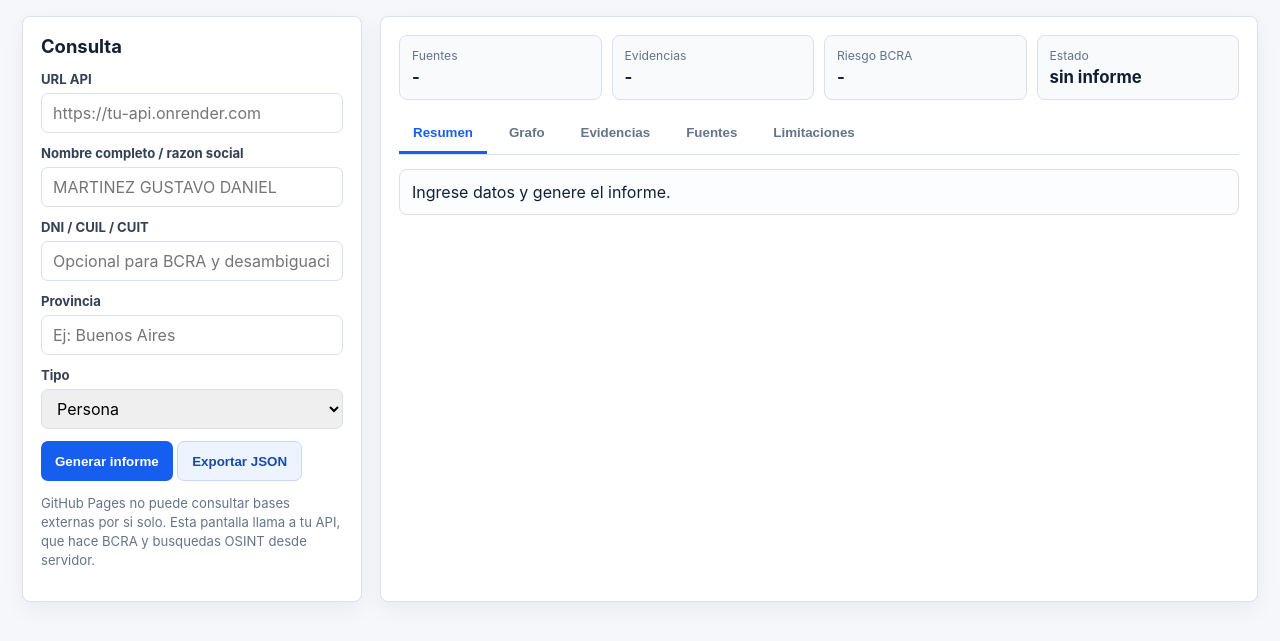
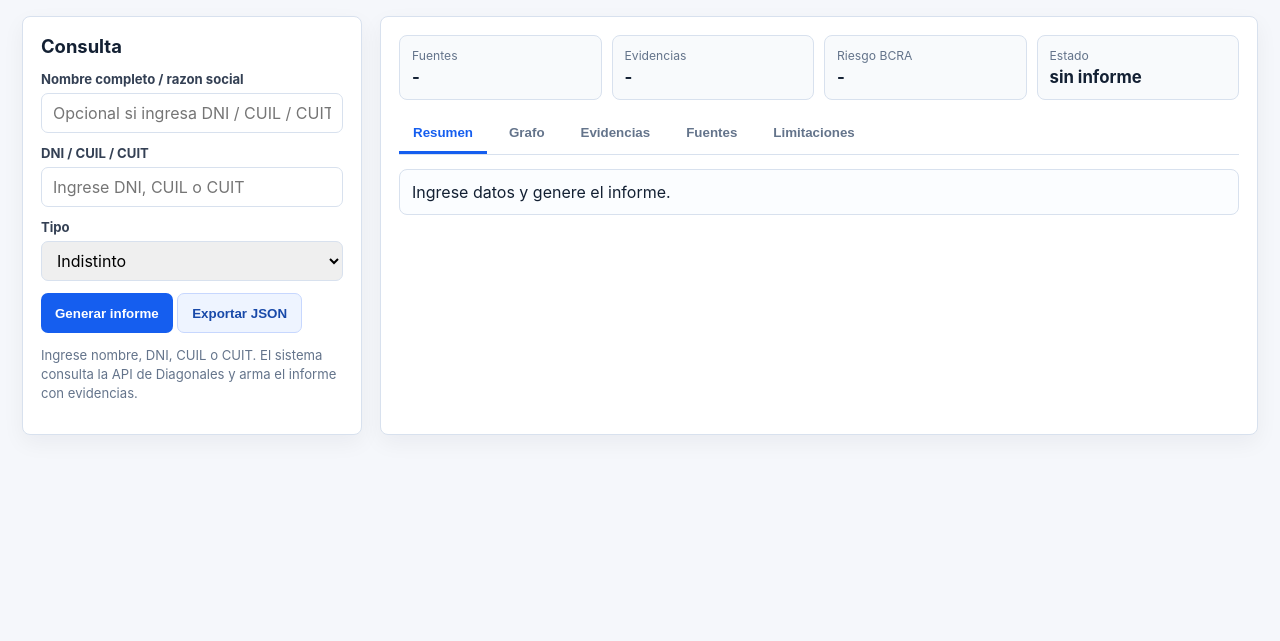
Before and after one commit to consultoradiagonales/diagonales-intelligence, a Python web app: template frontend/templates/buscador-osint.html in a window 1280 px wide. Shown: the part 97-738 px from the top of the page. Run offline with Jinja, Linux system fonts and the light colour scheme; the template is opened without the code that fills it, so the values that code supplies are empty.

Commit message:
ux: simplify OSINT query form

```diff
--- a/frontend/templates/buscador-osint.html
+++ b/frontend/templates/buscador-osint.html
@@ -53,23 +53,22 @@ a { color:var(--blue); }
   <div class="grid">
     <aside class="panel">
       <h2>Consulta</h2>
-      <label>URL API</label>
-      <input id="apiBase" placeholder="https://tu-api.onrender.com">
       <label>Nombre completo / razon social</label>
-      <input id="nombre" placeholder="MARTINEZ GUSTAVO DANIEL">
+      <input id="nombre" placeholder="Opcional si ingresa DNI / CUIL / CUIT">
       <label>DNI / CUIL / CUIT</label>
-      <input id="identificador" placeholder="Opcional para BCRA y desambiguacion">
-      <label>Provincia</label>
-      <input id="provincia" placeholder="Ej: Buenos Aires">
+      <input id="identificador" placeholder="Ingrese DNI, CUIL o CUIT">
       <label>Tipo</label>
       <select id="tipo">
+        <option value="indistinto">Indistinto</option>
         <option value="persona">Persona</option>
         <option value="empresa">Empresa</option>
-        <option value="funcionario">Funcionario</option>
+        <option value="fundacion">Fundación</option>
+        <option value="mutual">Mutual</option>
+        <option value="asociacion">Asociación</option>
       </select>
       <button onclick="generarInforme()">Generar informe</button>
       <button class="secondary" onclick="exportarJSON()">Exportar JSON</button>
-      <p class="note">GitHub Pages no puede consultar bases externas por si solo. Esta pantalla llama a tu API, que hace BCRA y busquedas OSINT desde servidor.</p>
+      <p class="note">Ingrese nombre, DNI, CUIL o CUIT. El sistema consulta la API de Diagonales y arma el informe con evidencias.</p>
     </aside>
 
     <main class="panel">
@@ -103,27 +102,23 @@ const DEFAULT_API_BASE = 'https://diagonales-intelligence-api.onrender.com';
 const $ = id => document.getElementById(id);
 
 function apiRoot() {
-  const manual = $('apiBase').value.trim().replace(/\/$/, '');
-  if (manual) return manual;
   if (location.hostname.includes('github.io')) return DEFAULT_API_BASE;
   if (!location.hostname.includes('github.io') && location.origin.startsWith('http')) return location.origin;
-  return '';
+  return DEFAULT_API_BASE;
 }
 
 async function generarInforme() {
   const root = apiRoot();
-  if (!root) {
-    alert('Pegue la URL de la API desplegada. GitHub Pages solo muestra el frontend.');
-    return;
-  }
   $('metrics').innerHTML = metricHtml('-', '-', '-', 'consultando');
+  const nombre = $('nombre').value.trim();
+  const identificador = $('identificador').value.trim();
   const payload = {
-    nombre: $('nombre').value.trim(),
-    identificador: $('identificador').value.trim() || null,
-    provincia: $('provincia').value.trim() || null,
+    nombre: nombre || identificador,
+    identificador: identificador || null,
+    provincia: null,
     tipo: $('tipo').value
   };
-  if (!payload.nombre) { alert('Ingrese nombre o razon social'); return; }
+  if (!payload.nombre && !payload.identificador) { alert('Ingrese nombre, DNI, CUIL o CUIT'); return; }
   const res = await fetch(root + '/api/informe/comercial', {
     method: 'POST',
     headers: {'Content-Type': 'application/json'},
@@ -196,7 +191,7 @@ function esc(v) {
 }
 
 document.addEventListener('DOMContentLoaded', () => {
-  if (location.hostname.includes('github.io')) $('apiBase').value = DEFAULT_API_BASE;
+  // API interna preconfigurada.
 });
 </script>
 </body>
```
Also changed, not shown: docs/buscador-osint.html (+15 -20 lines).
